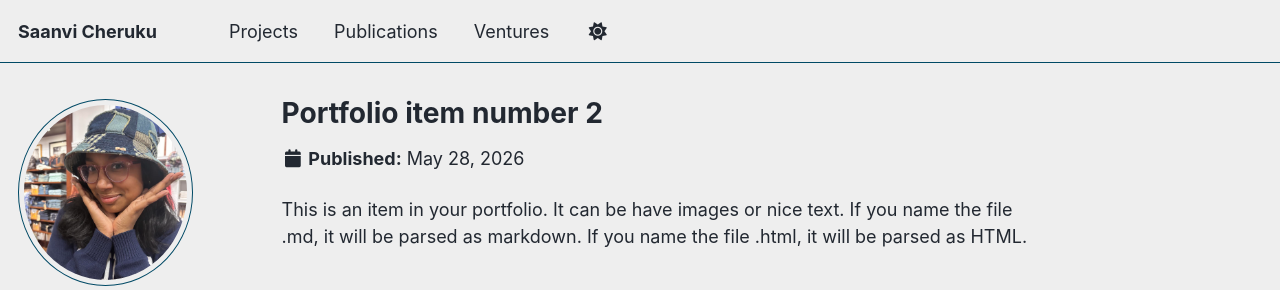
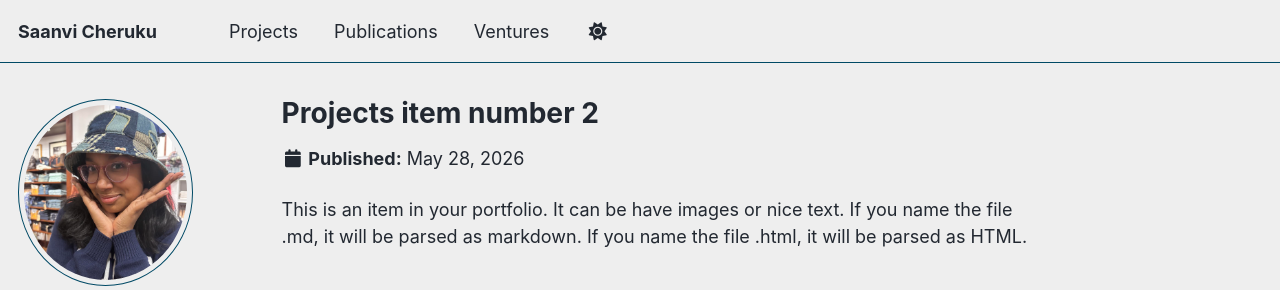
Before and after one commit to strawvivishortcake/strawvivishortcake.github.io, a Jekyll site: the page built from _portfolio/portfolio-2.html, in a window 1280 px wide. Shown: the top 290 px of the page. Built offline with Jekyll 4.4.1, drawn with Linux system fonts in a browser that asks for light colours; some web fonts are replaced; a script bundle is joined from its source files by our own code; library files that are not in the unit come from our copies.

Commit message:
Update portfolio-2.html

```diff
--- a/_portfolio/portfolio-2.html
+++ b/_portfolio/portfolio-2.html
@@ -1,7 +1,7 @@
 ---
-title: "Portfolio item number 2"
-excerpt: "Short description of portfolio item number 2 <br/><img src='/images/500x300.png'>"
-collection: portfolio
+title: "Projects item number 2"
+excerpt: "Short description of projects item number 2 <br/><img src='/images/500x300.png'>"
+collection: projects
 ---
 
 This is an item in your portfolio. It can be have images or nice text. If you name the file .md, it will be parsed as markdown. If you name the file .html, it will be parsed as HTML.
```
